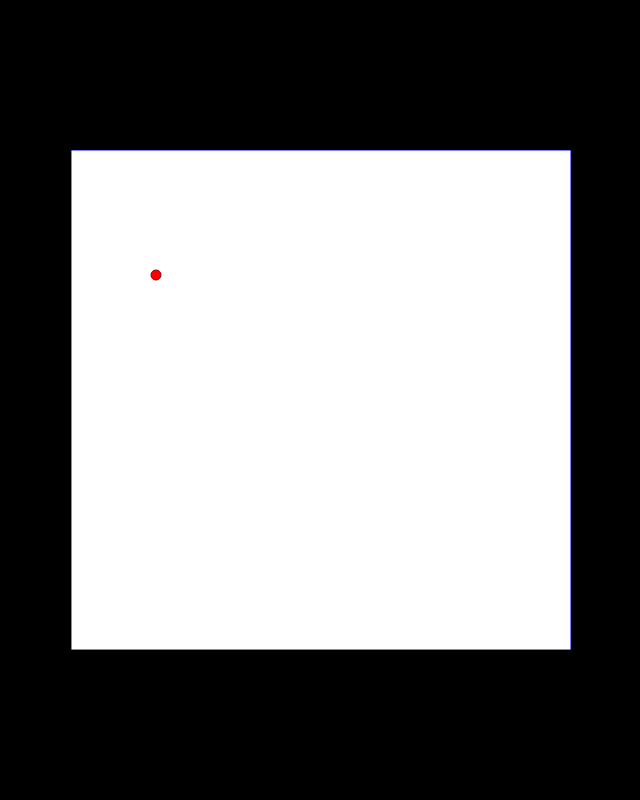
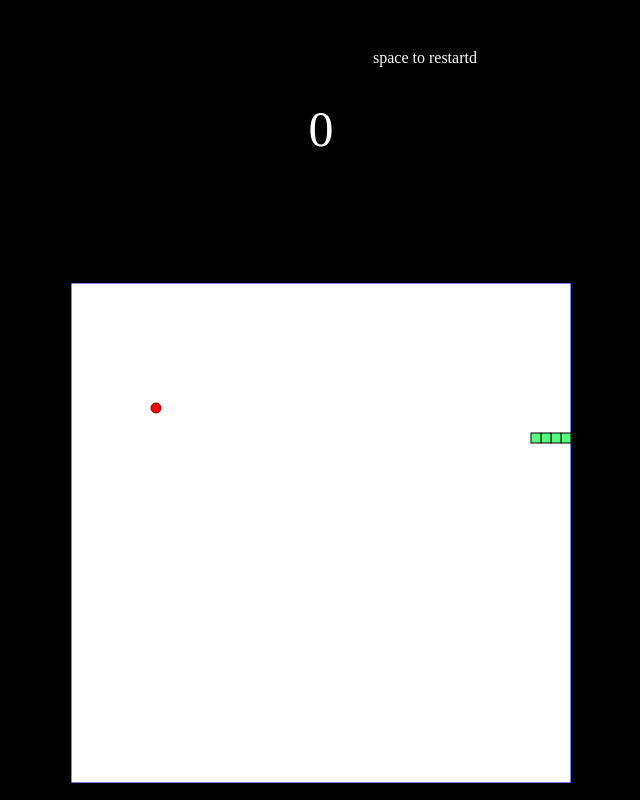
Before and after one commit to jiyuuki/eat-me, a plain HTML site: page index.html in a window 1280 px wide. Shown: the whole page, without its empty margins (319-959 px from the left). Drawn offline with Linux system fonts and the light colour scheme.

Commit message:
end game

```diff
--- a/app.js
+++ b/app.js
@@ -5,6 +5,8 @@ let xPixelSpeed = 10;
 let yPixelSpeed = 0;
 let appleX;
 let appleY;
+let score = 0;
+let stopGame = false;
 
 
 let clearCanvas = () => {
@@ -34,8 +36,18 @@ let drawSnake = () => {
 let moveSnake = () => {
     let head = { x: snake[0].x + xPixelSpeed, y: snake[0].y + yPixelSpeed };
     snake.unshift(head);
+
+    if (end()) {
+        snake.shift(head);
+        restartGame();
+        stopGame = true;
+        return;
+    }
+
     const snakeEatApple = snake[0].x === appleX && snake[0].y === appleY;
     if (snakeEatApple) {
+        score += 10;
+        document.getElementById('score').innerHTML = score;
         appleNewPosition();
     } else {
         snake.pop();
@@ -97,9 +109,43 @@ let drawApple = () => {
     ctx.stroke();
 }
 
+let end = () => {
+    let snakeBody = snake.slice(1, -1);
+    let bitten;
+    snakeBody.forEach(piece => {
+        if (snake[0].x === piece.x && snake[0].y === piece.y) {
+            bitten = true;
+        }
+    });
+    let TOUCH_LEFT_WALL = snake[0].x < -1;
+    let TOUCH_RIGHT_WALL = snake[0].x > canvas.width - 10;
+    let TOUCH_UP_WALL = snake[0].y < -1;
+    let TOUCH_DOWN_WALL = snake[0].y > canvas.height - 10;
+
+    let gameOver = false;
+
+    if (bitten || TOUCH_LEFT_WALL || TOUCH_RIGHT_WALL || TOUCH_UP_WALL || TOUCH_DOWN_WALL) {
+        gameOver = true;
+    }
+
+    return gameOver;
+}
+
+let restartGame = () => {
+    document.getElementById('info').style.display = "block";
+    document.addEventListener('keydown', (event) => {
+        if (event.keyCode === 32) {
+            document.location.reload(true);
+        }
+    })
+}
+
 appleNewPosition();
 let animateSnake = () => {
-    setTimeout(function () {
+    if (stopGame) {
+        return;
+    } else {
+        setTimeout(() => {
             clearCanvas();
             drawApple();
             moveSnake();
@@ -107,4 +153,5 @@ let animateSnake = () => {
             animateSnake();
         }, 100);
     }
+}
 animateSnake();
--- a/index.html
+++ b/index.html
@@ -9,6 +9,8 @@
 </head>
 
 <body>
+    <div id="info">space to restartd</div>
+    <div id="score">0</div>
     <canvas id="canvas" width="500" height="500"></canvas>
 
     <script src="app.js"></script>
--- a/style.css
+++ b/style.css
@@ -2,11 +2,28 @@ body {
     margin: 0;
     padding: 0;
     background: black;
+    display: flex;
+    justify-content: center;
+    align-items: center;
+    flex-direction: column;
 }
 
 #canvas {
-    position: absolute;
-    top: 50%;
+    margin-top: 125px;
+
+}
+
+#score {
+    margin-top: 100px;
+    color: #fefefe;
+    font-size: 50px;
+}
+
+#info{
+    position: fixed;
+    top: 5%;
     left: 50%;
-    transform: translate(-50%,-50%);
+    transform: translate(50%, 50%);
+    color: #fefefe;
+    display: none;
 }
```
Lines whose indentation alone changed are shown as unchanged.
